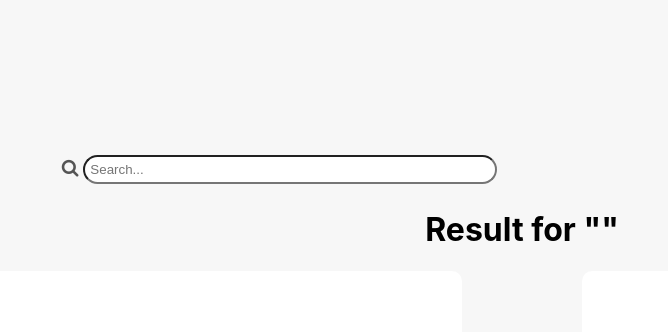
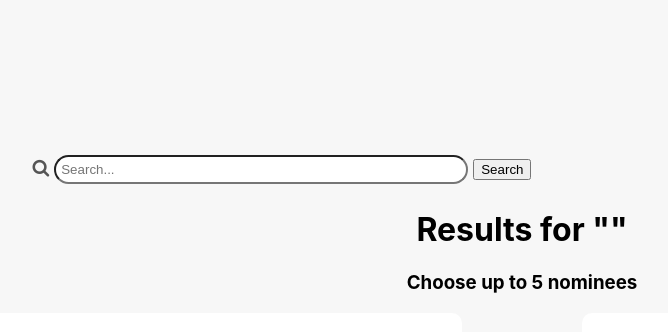
Before and after one commit to ricardo-ljr/Shopify-Frontend-Challenge, a React (Create React App) app in the folder front-end/: page / in a window 1280 px wide. Shown: the top 332 px of the page, without its empty margins (118-786 px from the left). Built offline with nearby package versions, Linux system fonts and the light colour scheme.

Commit message:
When 5 nominations are reached, buttons disable and message shows up

```diff
--- a/front-end/src/components/Button.js
+++ b/front-end/src/components/Button.js
@@ -8,6 +8,9 @@ const Button = props => {
     if (!props.nominees.includes(props.movie)) {
       setDisable(false);
     } else {
+      setDisable(true);
+    }
+    if (props.nominees.length == 5) {
       setDisable(true);
     }
   }, [props.movie, props.nominees]);
--- a/front-end/src/components/Nominations.js
+++ b/front-end/src/components/Nominations.js
@@ -1,7 +1,18 @@
-import React from "react";
+import React, { useState, useEffect } from "react";
 
 const Nominations = props => {
+  const [stopNominees, setStopNominees] = useState(false);
+
+  useEffect(() => {
+    if (props.nominees.length == 5) {
+      setStopNominees(true);
+    }
+  }, [props.nominees]);
   return (
+    <>
+      <div>
+        {stopNominees === true && <h2>You already have 5 nominations</h2>}
+      </div>
       <div>
         {props.nominees.map(nominee => {
           return (
@@ -22,6 +33,7 @@ const Nominations = props => {
           );
         })}
       </div>
+    </>
   );
 };
 
--- a/front-end/src/components/Results.js
+++ b/front-end/src/components/Results.js
@@ -27,7 +27,8 @@ const Results = props => {
 
   return (
     <div>
-      <h1>Result for "{props.query}"</h1>
+      <h1>Results for "{props.query}"</h1>
+      <h3>Choose up to 5 nominees</h3>
       <div className="main-container">
         <div className="results-container">
           {props.movie.map((movie, index) => {
--- a/front-end/src/components/SearchBar.js
+++ b/front-end/src/components/SearchBar.js
@@ -1,4 +1,4 @@
-import React, { useState } from "react";
+import React, { useState, useEffect } from "react";
 import Results from "./Results";
 import axios from "axios";
 import "./components.css";
@@ -46,6 +46,7 @@ const SearchBar = () => {
             aria-label="Search..."
             onChange={onInputChange}
           />
+          <button type="submit">Search</button>
         </form>
       </div>
       <Results movie={data} query={query} />
```
Also changed, not shown: 1 other file (tests, documents, lock files or other folders). Lines whose indentation alone changed are shown as unchanged.
